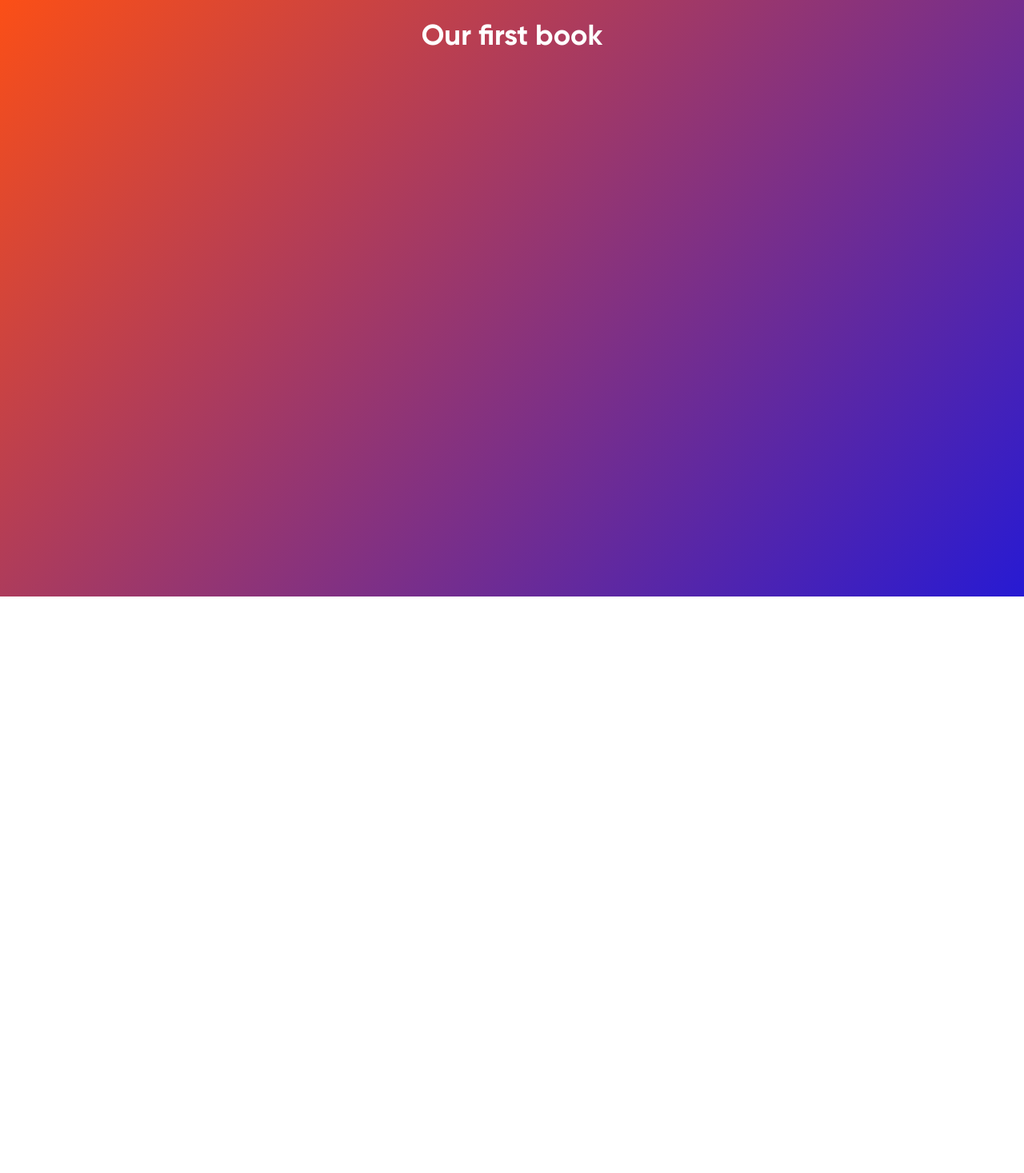
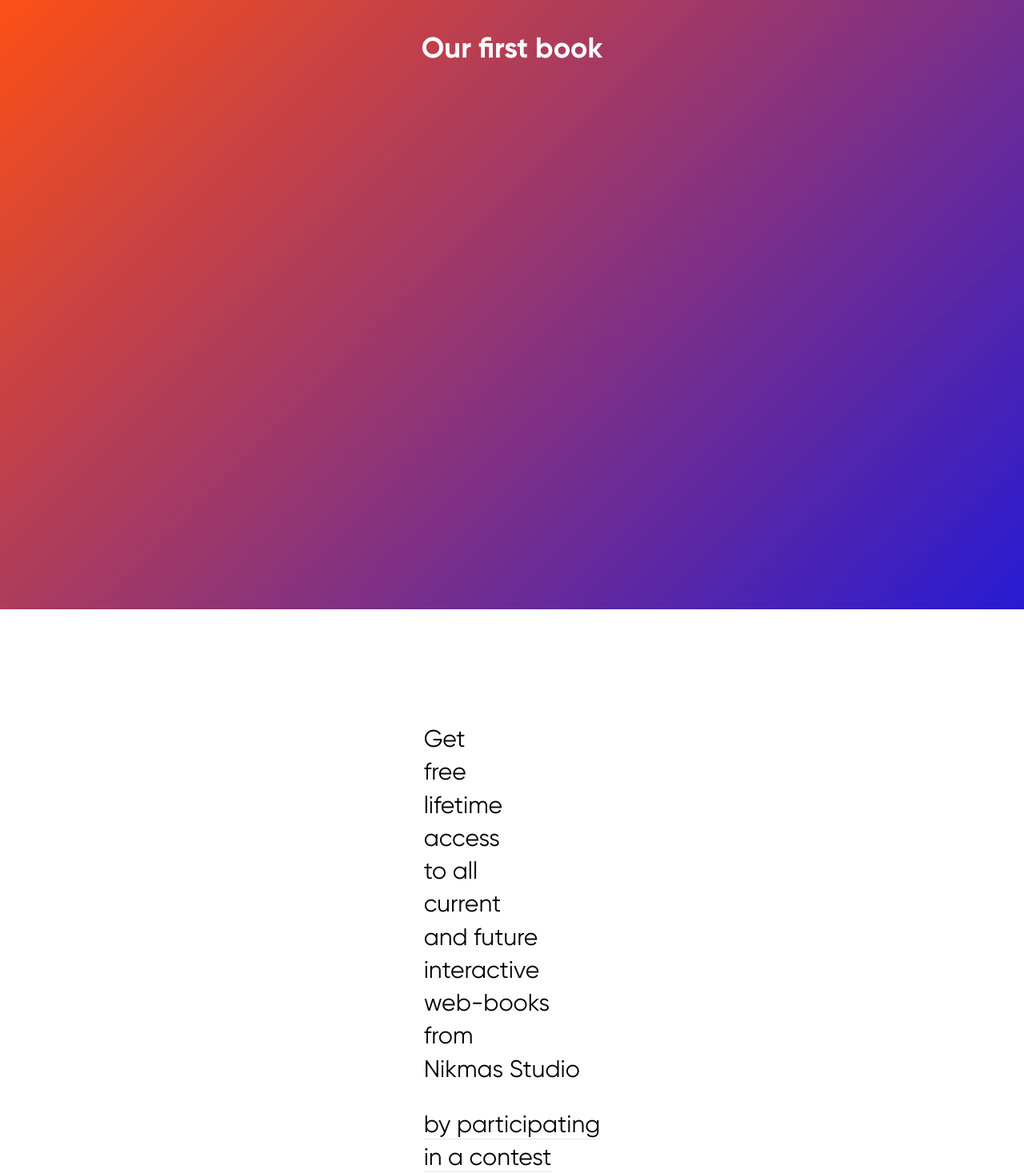
Before and after one commit to Nikmas-Studio/frontend, a Next.js app: page / in a window 1280 px wide. Shown: the part 1330-2797 px from the top of the page at 80% size. Built offline with nearby package versions, Linux system fonts and the light colour scheme.

Commit message:
implement contest section

```diff
--- a/app/(primary)/page.tsx
+++ b/app/(primary)/page.tsx
@@ -1,14 +1,16 @@
-import Book from '@/components/modules/Book';
-import HBA from '@/components/modules/HBA';
-import Intro from '@/components/modules/Intro';
+import BookSection from '@/components/modules/BookSection';
+import ContestSection from '@/components/modules/ContestSection';
+import HBASection from '@/components/modules/HBASection';
+import IntroSection from '@/components/modules/IntroSection';
 import { ReactElement } from 'react';
 
 export default function Home(): ReactElement {
   return (
     <main>
-      <Intro />
-      <HBA />
-      <Book />
+      <IntroSection />
+      <HBASection />
+      <BookSection />
+      <ContestSection />
       <div className='h-[1000px]'></div>
     </main>
   );
--- a/components/modules/Book.tsx
+++ b/components/modules/BookSection.tsx
@@ -13,7 +13,7 @@ import MainContainer from '../elements/MainContainer';
 
 gsap.registerPlugin(ScrollTrigger);
 
-function Book(): ReactElement {
+function BookSection(): ReactElement {
   const bookRef = useRef<HTMLImageElement | null>(null);
   const sectionRef = useRef<HTMLDivElement | null>(null);
   const anchorRef = useRef<HTMLAnchorElement | null>(null);
@@ -32,7 +32,7 @@ function Book(): ReactElement {
 
     return () => {
       window.removeEventListener('resize', handleResize);
-    }
+    };
   }, []);
 
   function calcScale(): number {
@@ -153,7 +153,7 @@ function Book(): ReactElement {
   }, []);
 
   return (
-    <div
+    <section
       ref={sectionRef}
       className='w-screen  pb-32  pt-16  [background:linear-gradient(135deg,#ff5013,#271ad3)]'
     >
@@ -175,8 +175,8 @@ function Book(): ReactElement {
           />
         </Link>
       </MainContainer>
-    </div>
+    </section>
   );
 }
 
-export default Book;
+export default BookSection;
--- /dev/null
+++ b/components/modules/ContestSection.tsx
@@ -0,0 +1,36 @@
+import MainContainer from '../elements/MainContainer';
+
+function ContestSection() {
+  return (
+    <section className='mt-36'>
+      <MainContainer className='flex  flex-col  items-center  px-[6.3rem]'>
+        <div>
+          <p className='text-3xl  leading-snug'>
+            Get <br />
+            free <br />
+            lifetime <br />
+            access <br />
+            to&nbsp;all <br />
+            current <br />
+            and&nbsp;future <br />
+            interactive <br />
+            web-books <br />
+            from <br />
+            Nikmas&nbsp;Studio
+          </p>
+          <p className='text-3xl  leading-snug  mt-7'>
+            <a
+              href='https://www.instagram.com'
+              className='border-b-gray-200  hover:border-b-black  transition-all  pb-[0.08rem]  border-b'
+            >
+              by&nbsp;participating <br />
+              in&nbsp;a&nbsp;contest
+            </a>
+          </p>
+        </div>
+      </MainContainer>
+    </section>
+  );
+}
+
+export default ContestSection;
--- a/components/modules/HBA.tsx
+++ b/components/modules/HBASection.tsx
@@ -10,7 +10,7 @@ import MainContainer from '../elements/MainContainer';
 
 gsap.registerPlugin(ScrollTrigger);
 
-function HBA(): ReactElement {
+function HBASection(): ReactElement {
   const circleRef = useRef<SVGSVGElement | null>(null);
   const hbaSectionRef = useRef<HTMLElement | null>(null);
   const hbaBlock = useRef<HTMLDivElement | null>(null);
@@ -68,7 +68,7 @@ function HBA(): ReactElement {
   }, []);
 
   return (
-    <section ref={hbaSectionRef} className='mb-36  mt-16  lg:mt-24'>
+    <section ref={hbaSectionRef} className='mb-40  mt-16  lg:mt-24'>
       <MainContainer>
         <div
           ref={hbaBlock}
@@ -109,4 +109,4 @@ function HBA(): ReactElement {
   );
 }
 
-export default HBA;
+export default HBASection;
--- a/components/modules/Header.tsx
+++ b/components/modules/Header.tsx
@@ -12,7 +12,7 @@ function Header(): ReactElement {
   const headerElement = useRef<HTMLHeadElement | null>(null);
 
   function pageLoadedScrolled(): boolean {
-    return window.scrollY > 0;
+    return window ? window.scrollY > 0 : false;
   }
 
   useEffect(() => {
```
Also changed, not shown: components/modules/IntroSection.tsx (renamed from components/modules/Intro.tsx, +6 -3 lines).
